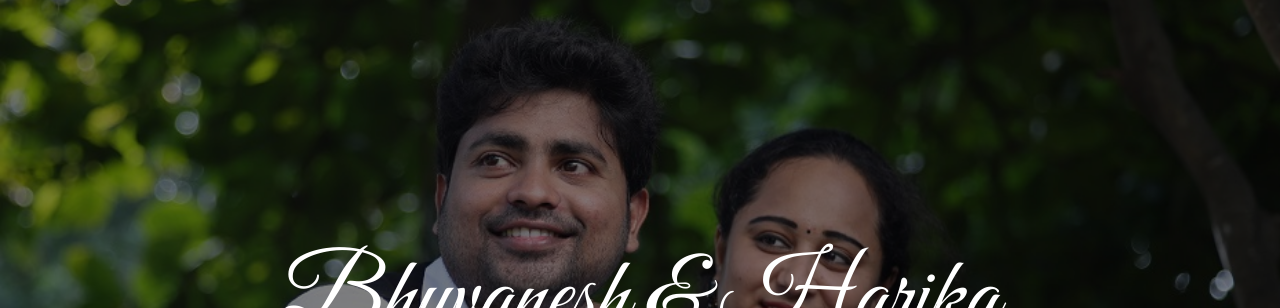
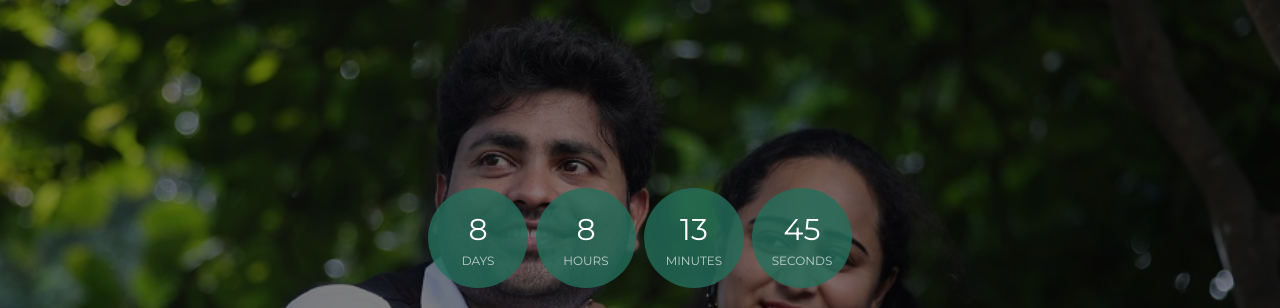
Before and after one commit to bhuvanharika/bhuvanharika.github.io, a plain HTML site: page index.html in a window 1280 px wide. Shown: the top 308 px of the page. Drawn offline with nearby package versions, Linux system fonts and the light colour scheme.

Commit message:
added timer

```diff
--- a/index.html
+++ b/index.html
@@ -64,6 +64,7 @@
                     <img class="position-absolute w-100 h-100" src="img/carousel-1.jpg" style="object-fit: cover;">
                     <div class="carousel-caption d-flex flex-column align-items-center justify-content-center">
                         <div class="p-3" style="max-width: 900px;">
+                            <div class="simply-countdown simply-countdown-one"></div>
                             <h1 class="display-1 font-secondary text-white mt-n3 mb-md-4">Bhuvanesh & Harika</h1>
                             <div class="d-inline-block border-top border-bottom border-light py-3 px-4">
                                 <h3 class="text-uppercase font-weight-normal text-white m-0"
@@ -87,6 +88,7 @@
                     <img class="position-absolute w-100 h-100" src="img/carousel-2.jpg" style="object-fit: cover;">
                     <div class="carousel-caption d-flex flex-column align-items-center justify-content-center">
                         <div class="p-3" style="max-width: 900px;">
+                            <div class="simply-countdown simply-countdown-one"></div>
                             <h1 class="display-1 font-secondary text-white mt-n3 mb-md-4">Bhuvanesh & Harika</h1>
                             <div class="d-inline-block border-top border-bottom border-light py-3 px-4">
                                 <h3 class="text-uppercase font-weight-normal text-white m-0"
@@ -110,6 +112,7 @@
                     <img class="position-absolute w-100 h-100" src="img/carousel-3.jpg" style="object-fit: cover;">
                     <div class="carousel-caption d-flex flex-column align-items-center justify-content-center">
                         <div class="p-3" style="max-width: 900px;">
+                            <div class="simply-countdown simply-countdown-one"></div>
                             <h1 class="display-1 font-secondary text-white mt-n3 mb-md-4">Bhuvanesh & Harika</h1>
                             <div class="d-inline-block border-top border-bottom border-light py-3 px-4">
                                 <h3 class="text-uppercase font-weight-normal text-white m-0"
@@ -398,7 +401,7 @@
             <div class="row">
                 <div class="col-md-6 border-right border-primary">
                     <button class="btn btn-primary font-weight-bold py-3 px-5 width-100" type="submit"
-                    onclick="window.open('LagnaPatrika.pdf')">Download Lagna Patrika</button>
+                        onclick="window.open('LagnaPatrika.pdf')">Download Lagna Patrika</button>
                     <div class="text-center text-md-right mr-md-3 mb-4 mb-md-0">
                         <img class="img-fluid mb-4" src="img/event-1.jpg" alt="">
                         <h4 class="mb-3">Sumuhurtham</h4>
@@ -530,6 +533,25 @@
 
     <!-- Template Javascript -->
     <script src="js/main.js"></script>
+    <script src="js/simplyCountdown.js"></script>
+    <script>
+        var d = new Date('2022-12-03T08:48:00');
+
+        // default example
+        simplyCountdown('.simply-countdown-one', {
+            year: d.getFullYear(),
+            month: d.getMonth() + 1,
+            day: d.getDate() + 1
+        });
+
+        //jQuery example
+        $('#simply-countdown-losange').simplyCountdown({
+            year: d.getFullYear(),
+            month: d.getMonth() + 1,
+            day: d.getDate(),
+            enableUtc: false
+        });
+    </script>
 </body>
 
 </html>
--- /dev/null
+++ b/js/simplyCountdown.js
@@ -0,0 +1,285 @@
+/*!
+ * Project : simply-countdown
+ * File : simplyCountdown
+ * Date : 27/06/2015
+ * License : MIT
+ * Version : 1.3.2
+ * Author : Vincent Loy <vincent.loy1@gmail.com>
+ * Contributors :
+ *  - Justin Beasley <JustinB@harvest.org>
+ *  - Nathan Smith <NathanS@harvest.org>
+ */
+/*global window, document*/
+(function (exports) {
+    'use strict';
+
+    var // functions
+        extend,
+        createElements,
+        createCountdownElt,
+        simplyCountdown;
+
+    /**
+     * Function that merge user parameters with defaults one.
+     * @param out
+     * @returns {*|{}}
+     */
+    extend = function (out) {
+        var i,
+            obj,
+            key;
+        out = out || {};
+
+        for (i = 1; i < arguments.length; i += 1) {
+            obj = arguments[i];
+
+            if (obj) {
+                for (key in obj) {
+                    if (obj.hasOwnProperty(key)) {
+                        if (typeof obj[key] === 'object') {
+                            extend(out[key], obj[key]);
+                        } else {
+                            out[key] = obj[key];
+                        }
+                    }
+                }
+            }
+        }
+
+        return out;
+    };
+
+    /**
+     * Function that create a countdown section
+     * @param countdown
+     * @param parameters
+     * @param typeClass
+     * @returns {{full: (*|Element), amount: (*|Element), word: (*|Element)}}
+     */
+    createCountdownElt = function (countdown, parameters, typeClass) {
+        var innerSectionTag,
+            sectionTag,
+            amountTag,
+            wordTag;
+
+        sectionTag = document.createElement('div');
+        amountTag = document.createElement('span');
+        wordTag = document.createElement('span');
+        innerSectionTag = document.createElement('div');
+
+        innerSectionTag.appendChild(amountTag);
+        innerSectionTag.appendChild(wordTag);
+        sectionTag.appendChild(innerSectionTag);
+
+        sectionTag.classList.add(parameters.sectionClass);
+        sectionTag.classList.add(typeClass);
+        amountTag.classList.add(parameters.amountClass);
+        wordTag.classList.add(parameters.wordClass);
+
+        countdown.appendChild(sectionTag);
+
+        return {
+            full: sectionTag,
+            amount: amountTag,
+            word: wordTag
+        };
+    };
+
+    /**
+     * Function that create full countdown DOM elements calling createCountdownElt
+     * @param parameters
+     * @param countdown
+     * @returns {{days: (*|Element), hours: (*|Element), minutes: (*|Element), seconds: (*|Element)}}
+     */
+    createElements = function (parameters, countdown) {
+        var spanTag;
+
+        if (!parameters.inline) {
+            return {
+                days: createCountdownElt(countdown, parameters, 'simply-days-section'),
+                hours: createCountdownElt(countdown, parameters, 'simply-hours-section'),
+                minutes: createCountdownElt(countdown, parameters, 'simply-minutes-section'),
+                seconds: createCountdownElt(countdown, parameters, 'simply-seconds-section')
+            };
+        }
+
+        spanTag = document.createElement('span');
+        spanTag.classList.add(parameters.inlineClass);
+        return spanTag;
+    };
+
+    /**
+     * simplyCountdown, create and display the coundtown.
+     * @param elt
+     * @param args (parameters)
+     */
+    simplyCountdown = function (elt, args) {
+        var parameters = extend({
+                year: 2015,
+                month: 6,
+                day: 28,
+                hours: 0,
+                minutes: 0,
+                seconds: 0,
+                words: {
+                    days: 'day',
+                    hours: 'hour',
+                    minutes: 'minute',
+                    seconds: 'second',
+                    pluralLetter: 's'
+                },
+                plural: true,
+                inline: false,
+                enableUtc: true,
+                onEnd: function () {
+                    return;
+                },
+                refresh: 1000,
+                inlineClass: 'simply-countdown-inline',
+                sectionClass: 'simply-section',
+                amountClass: 'simply-amount',
+                wordClass: 'simply-word',
+                zeroPad: false
+            }, args),
+            interval,
+            targetDate,
+            targetTmpDate,
+            now,
+            nowUtc,
+            secondsLeft,
+            days,
+            hours,
+            minutes,
+            seconds,
+            cd = document.querySelectorAll(elt);
+
+        targetTmpDate = new Date(
+            parameters.year,
+            parameters.month - 1,
+            parameters.day,
+            parameters.hours,
+            parameters.minutes,
+            parameters.seconds
+        );
+
+        if (parameters.enableUtc) {
+            targetDate = new Date(
+                targetTmpDate.getUTCFullYear(),
+                targetTmpDate.getUTCMonth(),
+                targetTmpDate.getUTCDate(),
+                targetTmpDate.getUTCHours(),
+                targetTmpDate.getUTCMinutes(),
+                targetTmpDate.getUTCSeconds()
+            );
+        } else {
+            targetDate = targetTmpDate;
+        }
+
+        Array.prototype.forEach.call(cd, function (countdown) {
+            var fullCountDown = createElements(parameters, countdown),
+                refresh;
+
+            refresh = function () {
+                var dayWord,
+                    hourWord,
+                    minuteWord,
+                    secondWord;
+
+                now = new Date();
+                if (parameters.enableUtc) {
+                    nowUtc = new Date(now.getFullYear(), now.getMonth(), now.getDate(),
+                        now.getHours(), now.getMinutes(), now.getSeconds());
+                    secondsLeft = (targetDate - nowUtc.getTime()) / 1000;
+
+                } else {
+                    secondsLeft = (targetDate - now.getTime()) / 1000;
+                }
+
+                if (secondsLeft > 0) {
+                    days = parseInt(secondsLeft / 86400, 10);
+                    secondsLeft = secondsLeft % 86400;
+
+                    hours = parseInt(secondsLeft / 3600, 10);
+                    secondsLeft = secondsLeft % 3600;
+
+                    minutes = parseInt(secondsLeft / 60, 10);
+                    seconds = parseInt(secondsLeft % 60, 10);
+                } else {
+                    days = 0;
+                    hours = 0;
+                    minutes = 0;
+                    seconds = 0;
+                    window.clearInterval(interval);
+                    parameters.onEnd();
+                }
+
+                if (parameters.plural) {
+                    dayWord = days > 1
+                        ? parameters.words.days + parameters.words.pluralLetter
+                        : parameters.words.days;
+
+                    hourWord = hours > 1
+                        ? parameters.words.hours + parameters.words.pluralLetter
+                        : parameters.words.hours;
+
+                    minuteWord = minutes > 1
+                        ? parameters.words.minutes + parameters.words.pluralLetter
+                        : parameters.words.minutes;
+
+                    secondWord = seconds > 1
+                        ? parameters.words.seconds + parameters.words.pluralLetter
+                        : parameters.words.seconds;
+
+                } else {
+                    dayWord = parameters.words.days;
+                    hourWord = parameters.words.hours;
+                    minuteWord = parameters.words.minutes;
+                    secondWord = parameters.words.seconds;
+                }
+
+                /* display an inline countdown into a span tag */
+                if (parameters.inline) {
+                    countdown.innerHTML =
+                        days + ' ' + dayWord + ', ' +
+                        hours + ' ' + hourWord + ', ' +
+                        minutes + ' ' + minuteWord + ', ' +
+                        seconds + ' ' + secondWord + '.';
+
+                } else {
+                    fullCountDown.days.amount.textContent = (parameters.zeroPad && days.toString().length < 2 ? '0' : '') + days;
+                    fullCountDown.days.word.textContent = dayWord;
+
+                    fullCountDown.hours.amount.textContent = (parameters.zeroPad && hours.toString().length < 2 ? '0' : '') + hours;
+                    fullCountDown.hours.word.textContent = hourWord;
+
+                    fullCountDown.minutes.amount.textContent = (parameters.zeroPad && minutes.toString().length < 2 ? '0' : '') + minutes;
+                    fullCountDown.minutes.word.textContent = minuteWord;
+
+                    fullCountDown.seconds.amount.textContent = (parameters.zeroPad && seconds.toString().length < 2 ? '0' : '') + seconds;
+                    fullCountDown.seconds.word.textContent = secondWord;
+                }
+            };
+
+            // Refresh immediately to prevent a Flash of Unstyled Content
+            refresh();
+            interval = window.setInterval(refresh, parameters.refresh);
+        });
+    };
+
+    exports.simplyCountdown = simplyCountdown;
+}(window));
+
+/*global $, jQuery, simplyCountdown*/
+if (window.jQuery) {
+    (function ($, simplyCountdown) {
+        'use strict';
+
+        function simplyCountdownify(el, options) {
+            simplyCountdown(el, options);
+        }
+
+        $.fn.simplyCountdown = function (options) {
+            return simplyCountdownify(this.selector, options);
+        };
+    }(jQuery, simplyCountdown));
+}
```
Also changed, not shown: css/style.css.
